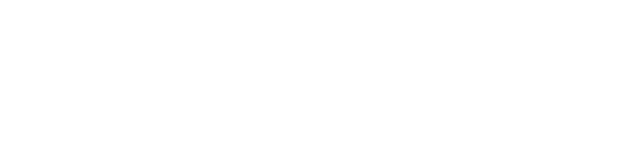
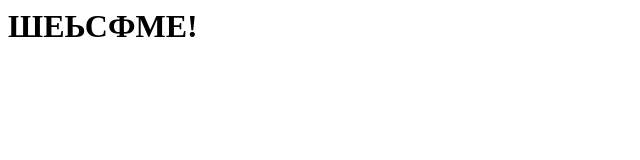
Before and after one commit to mikhailusov/-E, a plain HTML site: page index.html in a window 1280 px wide. Shown: the whole page, without its empty margins (0-640 px from the left). Drawn offline with Linux system fonts and the light colour scheme.

Commit message:
script tag fix

```diff
--- a/index.html
+++ b/index.html
@@ -1,7 +1,7 @@
 <html>
   <head>
     <title>СФМЯАДЕ</title>
-    <script src="comrade.js" type="text/javascript" />
+    <script src="comrade.js" type="text/javascript"></script>
   </head>
   <body>
     <h1>ШЕЬСФМЕ!</h1>
```
